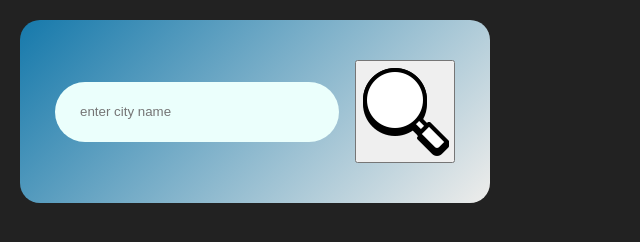
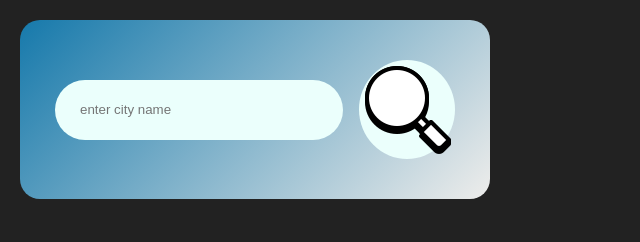
Before and after one commit to Saroyann/javascript-weather-app, a plain HTML site: page index.html in a window 1280 px wide. Shown: the whole page, without its empty margins (0-640 px from the left). Drawn offline with Linux system fonts and the light colour scheme.

Commit message:
initial commit

```diff
--- a/style.css
+++ b/style.css
@@ -39,3 +39,11 @@ body {
     flex: 1;
     margin-right: 16px;
 }
+
+.search button {
+    border: 0;
+    outline: 0;
+    background: #ebfffc;
+    border-radius: 50%;
+
+}
```
